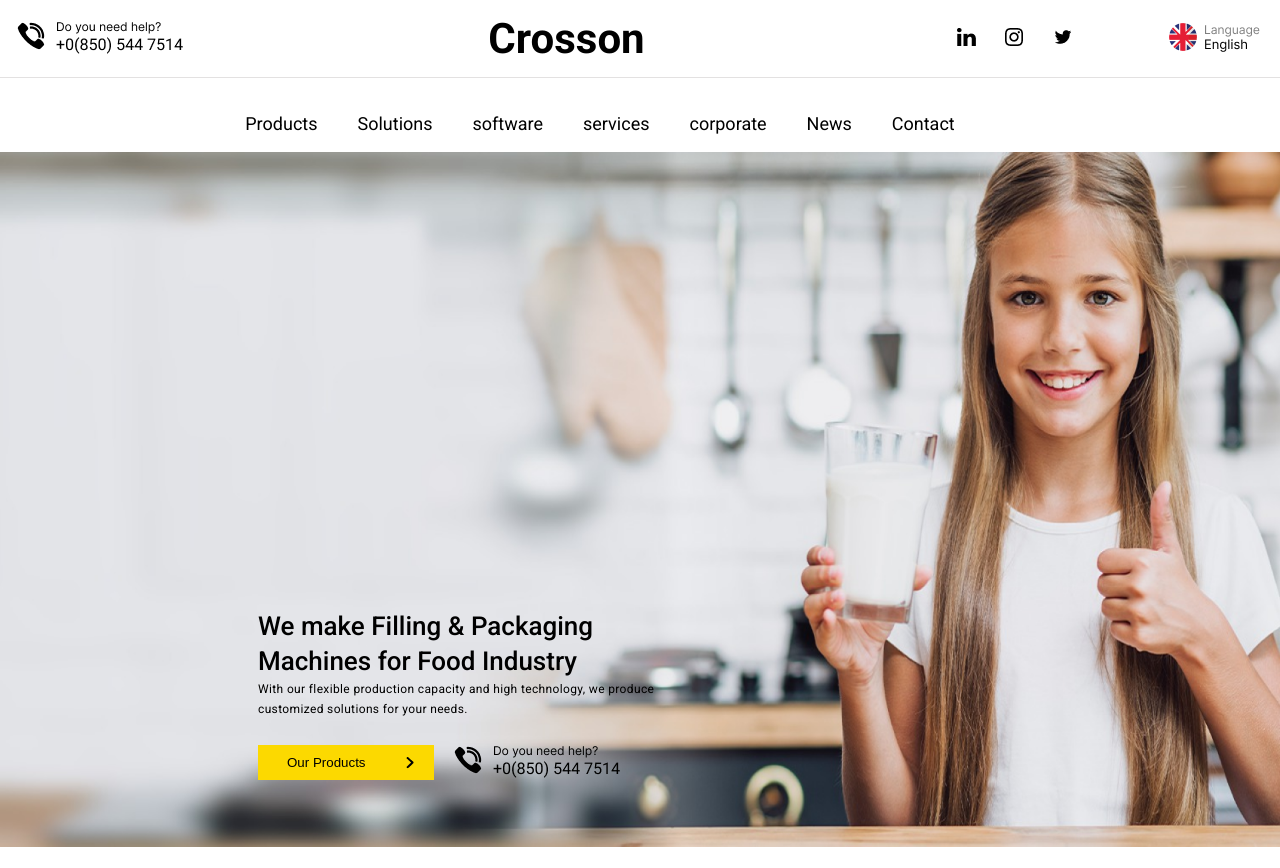
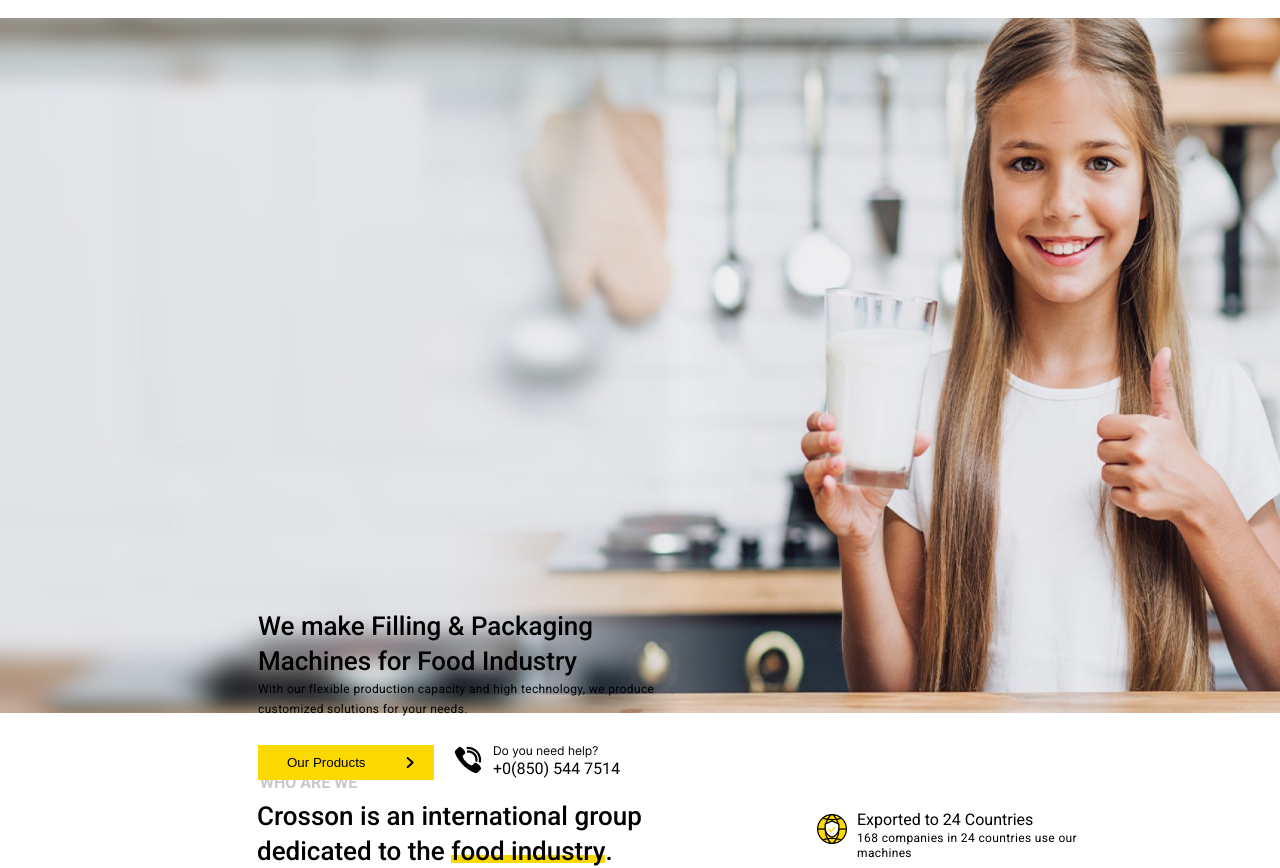
Before and after one commit to Rajkarna/Crosson, a React (Vite) app in the folder Crosson/: page / in a window 1280 px wide. Shown: the top 868 px of the page. Built offline with nearby package versions, Linux system fonts and the light colour scheme.

Commit message:
remove header

```diff
--- a/Crosson/src/App.jsx
+++ b/Crosson/src/App.jsx
@@ -14,7 +14,7 @@ import News from './components/News/News';
 const App = () => {
   return (
     <>
-    <div><Header /></div>
+
     <div><Slider/></div>
     <div><WhoAreWe/></div>
     <WhatWeDo/>
```
